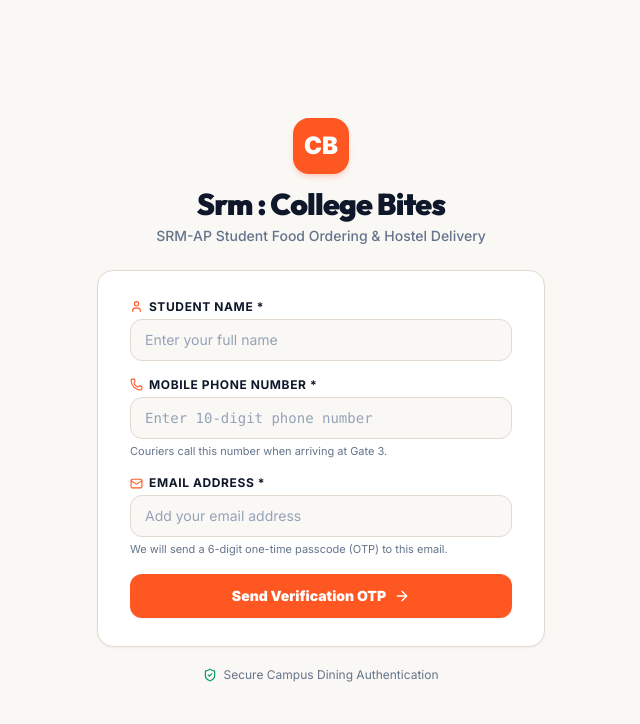
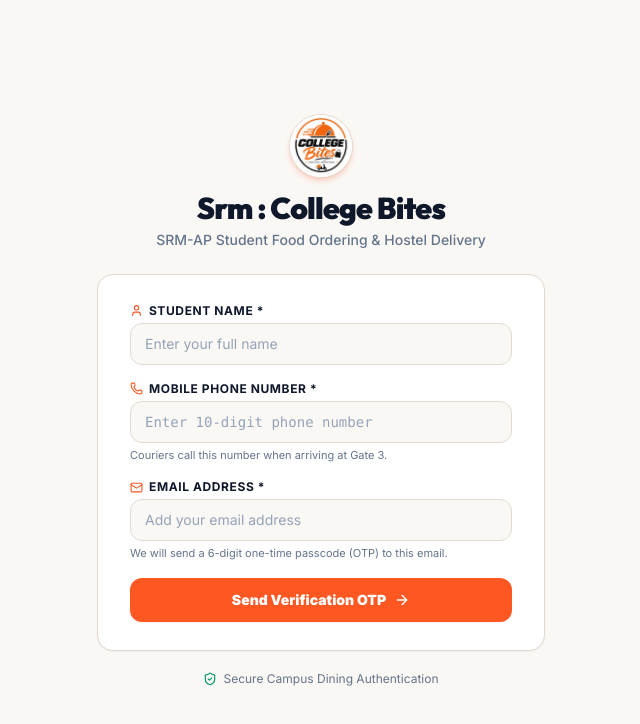
Before and after one commit to snehithraj-1/Collagebites, a React (Vite) app in the folder student-app/: page / in a window 1280 px wide. Shown: the top 724 px of the page, without its empty margins (319-959 px from the left). Built offline with nearby package versions, Linux system fonts and the light colour scheme; no server answers; the database is empty.

Commit message:
fix(pricing): remove platform fee and update College Bites circular logo

```diff
--- a/student-app/index.html
+++ b/student-app/index.html
@@ -3,8 +3,8 @@
 
 <head>
   <meta charset="UTF-8" />
-  <link rel="icon" type="image/svg+xml" href="/icon-192.svg" />
-  <link rel="apple-touch-icon" href="/icon-192.svg" />
+  <link rel="icon" type="image/png" href="/collegebites-logo.png" />
+  <link rel="apple-touch-icon" href="/collegebites-logo.png" />
   <link rel="manifest" href="/manifest.json" />
   <meta name="viewport"
     content="width=device-width, initial-scale=1.0, maximum-scale=1.0, user-scalable=no, viewport-fit=cover" />
@@ -28,14 +28,14 @@
   <meta property="og:type" content="website" />
   <meta property="og:title" content="College Bites — SRM University AP Student Food Ordering" />
   <meta property="og:description" content="Order fresh meals from Local Home Kitchen, Biryani Nation & Vilasa Café directly to SRM AP Gate 3. Contact: 9989955833." />
-  <meta property="og:image" content="/icon-512.svg" />
+  <meta property="og:image" content="/collegebites-logo.png" />
   <meta property="og:site_name" content="College Bites SRM" />
 
   <!-- Twitter Card -->
   <meta name="twitter:card" content="summary" />
   <meta name="twitter:title" content="College Bites — SRM University AP Student Food Ordering" />
   <meta name="twitter:description" content="Order fresh food from Local Home Kitchen, Biryani Nation, and Vilasa Café directly to SRM AP Gate 3." />
-  <meta name="twitter:image" content="/icon-512.svg" />
+  <meta name="twitter:image" content="/collegebites-logo.png" />
 
   <!-- Schema.org JSON-LD for Google Search & Local Business Rich Results -->
   <script type="application/ld+json">
--- a/student-app/src/components/Navbar.jsx
+++ b/student-app/src/components/Navbar.jsx
@@ -16,9 +16,11 @@ export default function Navbar({ currentView, onNavigate }) {
           onClick={() => onNavigate('restaurants')}
           className="flex items-center gap-3 cursor-pointer select-none"
         >
-          <div className="w-10 h-10 rounded-xl bg-[#FF5722] flex items-center justify-center text-white font-black text-lg shadow-sm">
-            CB
-          </div>
+          <img
+            src="/collegebites-logo.png"
+            alt="College Bites Logo"
+            className="w-10 h-10 sm:w-11 sm:h-11 rounded-full object-contain shadow-sm border border-[#F1EAE4] bg-white"
+          />
           <div>
             <div className="flex items-center gap-1.5">
               <span className="text-lg font-black text-[#0F172A] tracking-tight font-['Outfit']">
--- a/student-app/src/context/CartContext.jsx
+++ b/student-app/src/context/CartContext.jsx
@@ -150,7 +150,7 @@ export function CartProvider({ children }) {
 
   // Price calculations
   const subtotal = items.reduce((acc, item) => acc + (parseFloat(item.price) * item.quantity), 0);
-  const platformFee = items.length > 0 ? 5 : 0;
+  const platformFee = 0; // FREE: ₹0 platform fee for students
   const deliveryFee = 0; // FREE campus delivery
   const totalAmount = subtotal + platformFee + deliveryFee;
   const totalItemsCount = items.reduce((acc, item) => acc + item.quantity, 0);
--- a/student-app/src/pages/StudentLoginPage.jsx
+++ b/student-app/src/pages/StudentLoginPage.jsx
@@ -114,9 +114,11 @@ export default function StudentLoginPage() {
 
       {/* Brand Header */}
       <div className="sm:mx-auto sm:w-full sm:max-w-md text-center">
-        <div className="w-14 h-14 rounded-2xl bg-[#FF5722] text-white mx-auto flex items-center justify-center text-2xl font-black shadow-md shadow-[#FF5722]/20 mb-3">
-          CB
-        </div>
+        <img
+          src="/collegebites-logo.png"
+          alt="College Bites Logo"
+          className="w-16 h-16 rounded-full object-contain mx-auto shadow-md shadow-[#FF5722]/20 mb-3 border border-[#E2D9D0] bg-white"
+        />
         <h1 className="text-2xl sm:text-3xl font-black text-[#0F172A] tracking-tight font-['Outfit']">
           Srm : College Bites
         </h1>
```
Also changed, not shown: student-app/public/collegebites-logo.png (added), 1 other file (tests, documents, lock files or other folders).
